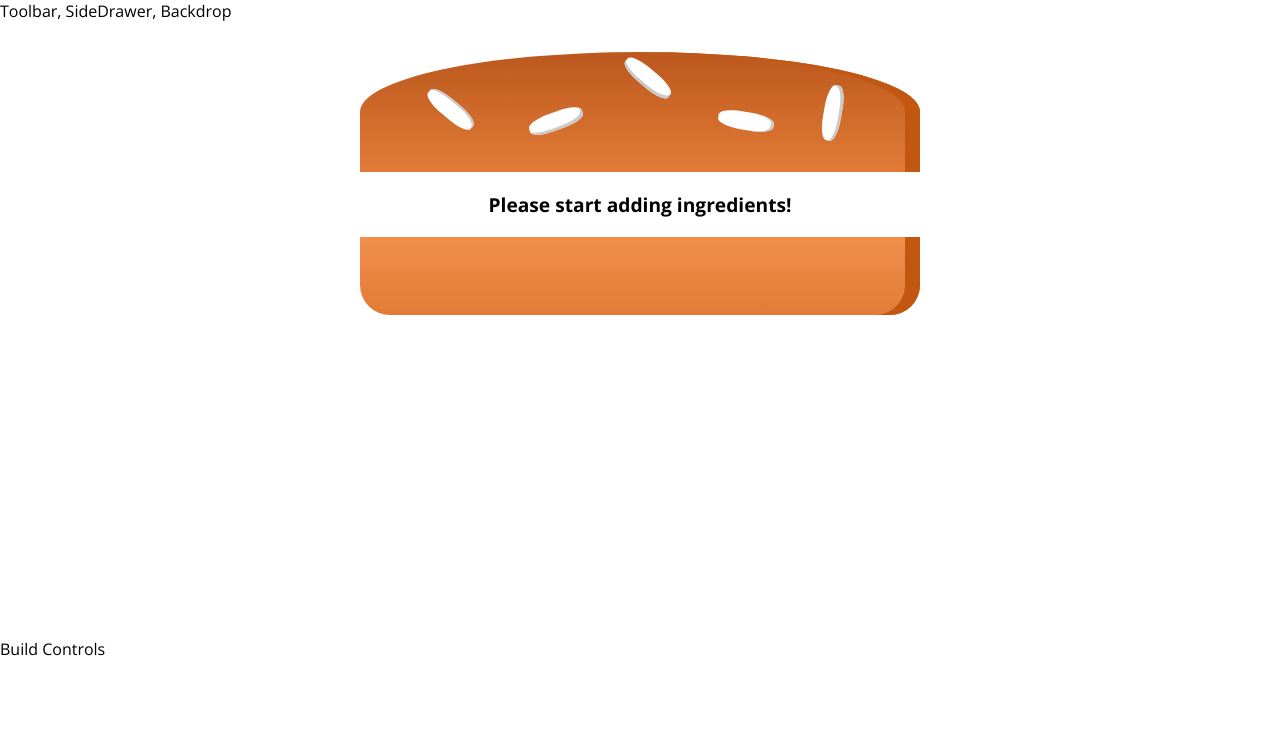
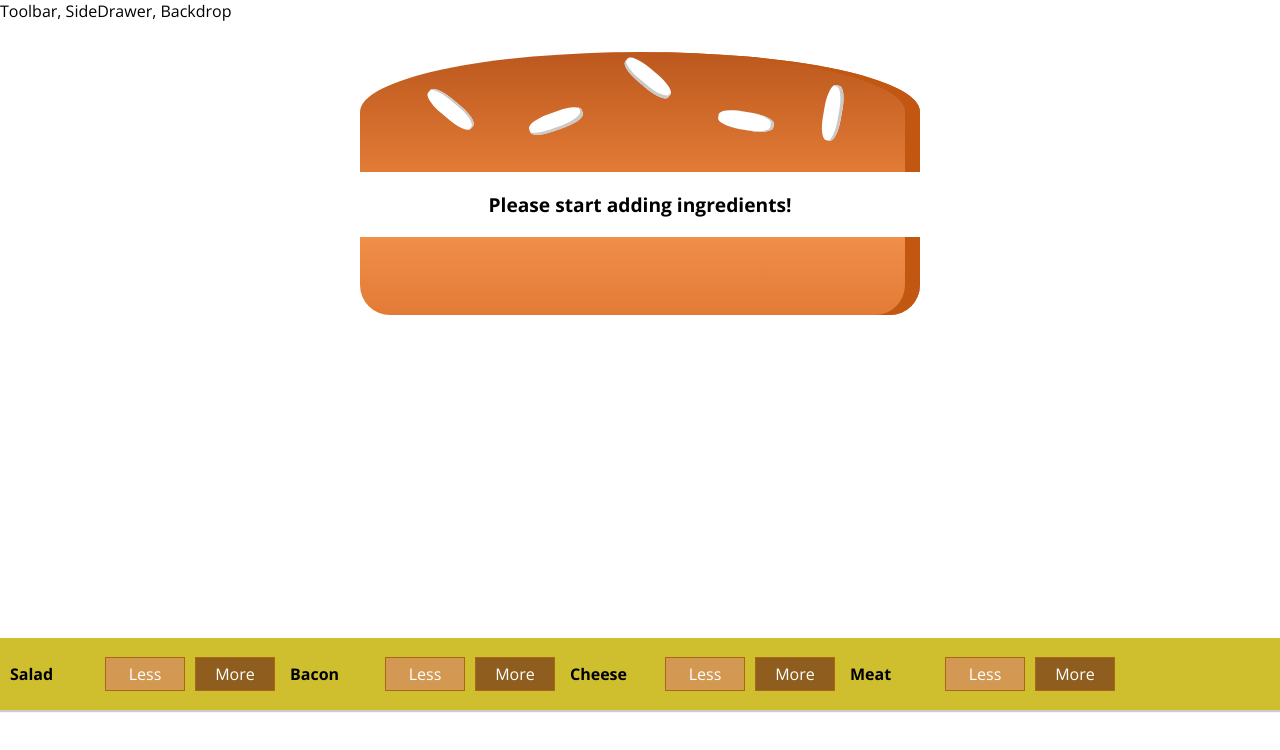
Before and after one commit to asachan2707/burger-builder-react-app, a React app: page / in a window 1280 px wide. Shown: the top 750 px of the page. Built offline with nearby package versions, Linux system fonts and the light colour scheme.

Commit message:
Added multiple build controls

```diff
--- a/src/components/Burger/BuildControls/BuildControls.js
+++ b/src/components/Burger/BuildControls/BuildControls.js
@@ -1,8 +1,22 @@
 import React from 'react';
+import BuildControl from './BuildControl/BuildControl';
+import classes from './BuildControls.css';
 
-const buildControls = props => {
-    return <div>
+const controls = [
+    {label: 'Salad', type: 'salad'},
+    {label: 'Bacon', type: 'bacon'},
+    {label: 'Cheese', type: 'cheese'},
+    {label: 'Meat', type: 'meat'}
 
+
+
+];
+
+const buildControls = (props) => {
+    return <div className={classes.BuildControls}>
+        {controls.map(ctrl => (
+            <BuildControl key={ctrl.label} label={ctrl.label}/>
+        ))}
     </div>
 
 }
--- a/src/containers/BurgerBuilder/BurgerBuilder.js
+++ b/src/containers/BurgerBuilder/BurgerBuilder.js
@@ -2,6 +2,7 @@
 
 import Aux from '../../hoc/Auxilliry';
 import Burger from '../../components/Burger/Burger';
+import BuildControls from '../../components/Burger/BuildControls/BuildControls';
 
 class BurgerBuilder extends Component {
     // constructor(props) {
@@ -21,7 +22,7 @@
         return (
             <Aux>
                 <Burger ingredients={this.state.ingredients} />
-                <div>Build Controls</div>
+                <BuildControls />
             </Aux>
         );
     }
```
